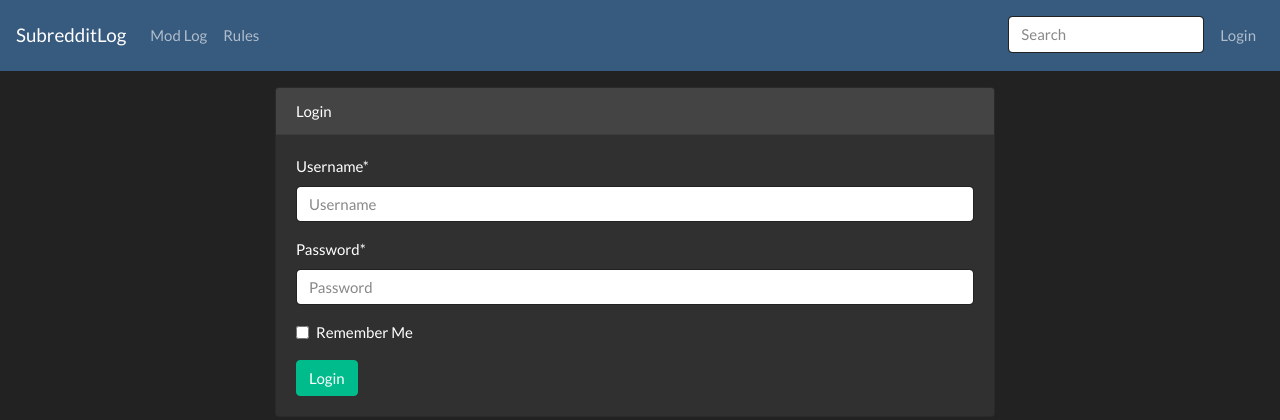
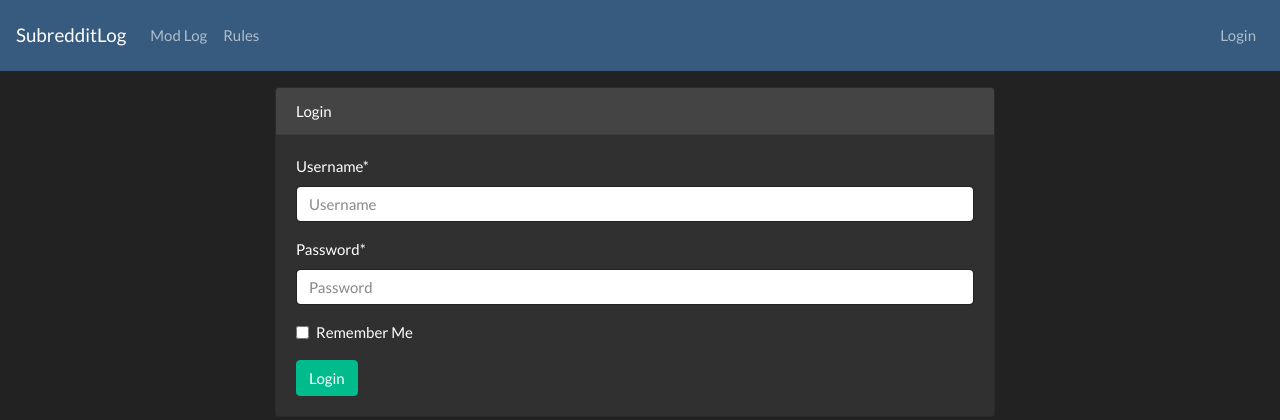
Before and after one commit to LFG-Cares/SubredditLog, a Django app: page /accounts/login/ in a window 1280 px wide. Shown: the top 420 px of the page. Run offline with Django 3.2, Linux system fonts and the light colour scheme; some libraries are stand-ins or nearby versions.

Commit message:
Hide search in topnav when not PUBLIC_MODLOG.

```diff
--- a/templates/_main.html
+++ b/templates/_main.html
@@ -33,11 +33,13 @@
         {% endif %}
       </ul>
       <ul class="navbar-nav flex-row justify-content-between ml-auto">
-        <li class="nav-item">
-          <form method="get" action="{% url 'search' %}" class="form-inline mr-auto my-2 my-lg-0" novalidate>
-            <input class="form-control mr-sm-2" name="q" type="text" placeholder="Search">
-          </form>
-        </li>
+        {% if config.PUBLIC_MODLOG or user.is_authenticated %}
+          <li class="nav-item">
+            <form method="get" action="{% url 'search' %}" class="form-inline mr-auto my-2 my-lg-0" novalidate>
+              <input class="form-control mr-sm-2" name="q" type="text" placeholder="Search">
+            </form>
+          </li>
+        {% endif %}
         {% if user.is_superuser %}
           <li class="nav-item"><a class="nav-link" href="{% url 'admin:index' %}">Admin</a></li>
         {% endif %}
```
